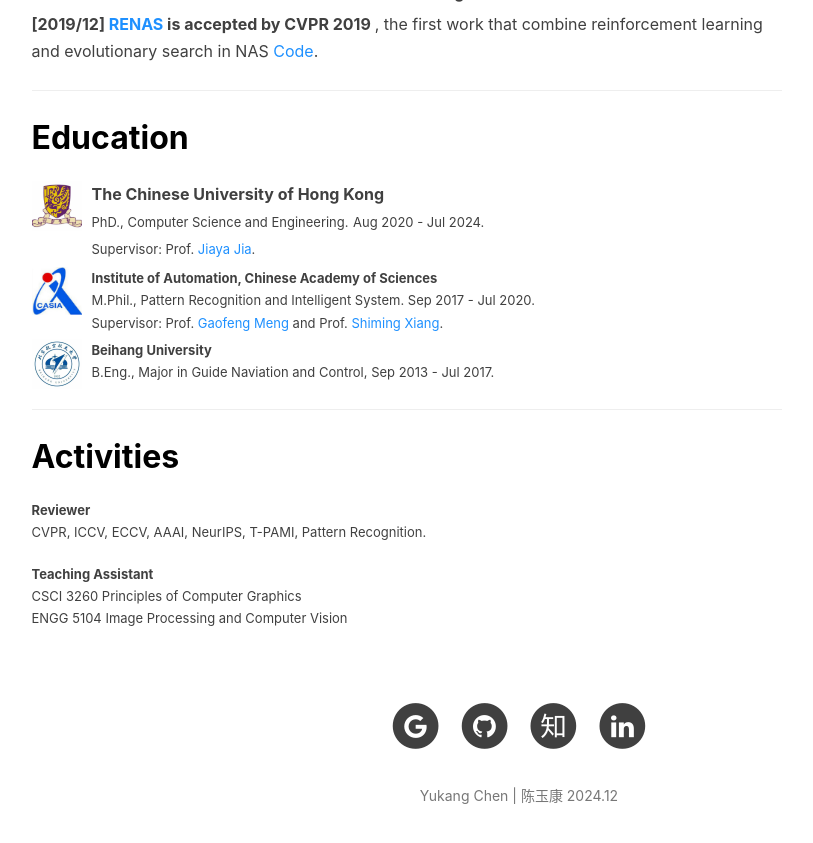
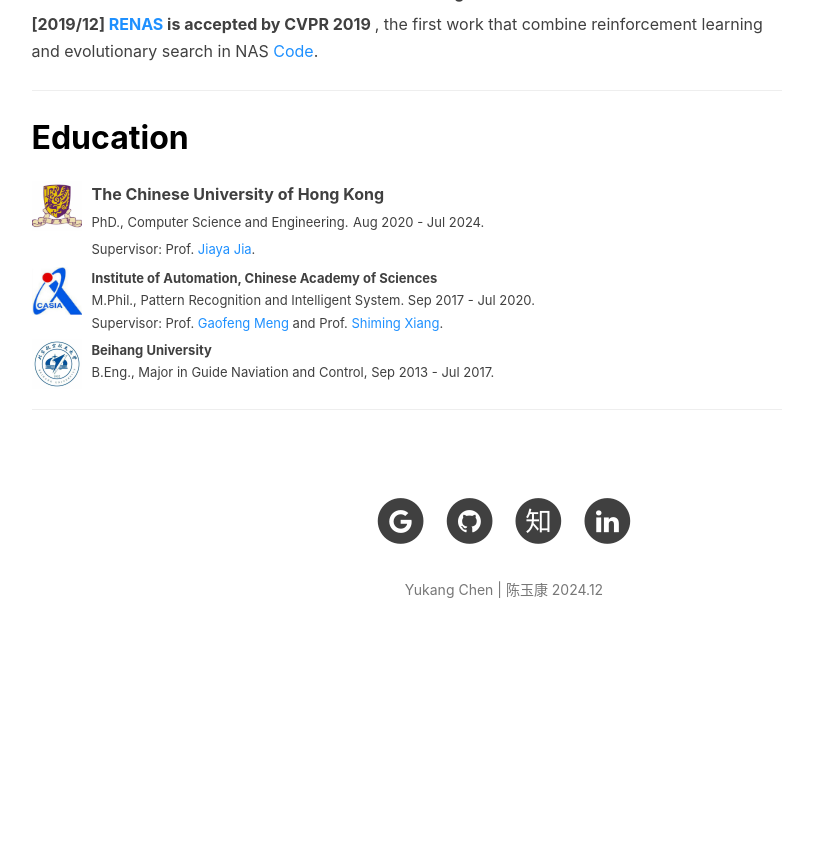
Before and after one commit to yukang2017/yukang2017.github.io, a Jekyll site: the page built from index.html, in a window 1280 px wide and 900 px high, scrolled down 1785 px. Shown: the top 843 px of the window, without its empty margins (136-949 px from the left). Built offline with Jekyll 4.4.1, drawn with Linux system fonts in a browser that asks for light colours; nearby versions of some CDN libraries; the list of posts is cut into pages by our own code; comment, search, counter and statistics services are not loaded; after the commit the page ends 2479 px from its top, so only the background shows below that.

Commit message:
Update index.html

```diff
--- a/index.html
+++ b/index.html
@@ -210,28 +210,3 @@ description: ""
 
 </div>
 <hr>
-
-<div class="post-preview">
-	<strong><font size="6" color="Black">Activities</font></strong>
-		<div class="media">
-			<div class="media-body">
-				<p class="media-heading">
-					<strong>
-						 Reviewer
-				 </strong><br>
-					<font size="2.7"> CVPR, ICCV, ECCV, AAAI, NeurIPS, T-PAMI, Pattern Recognition.</font><br>
-				</p>
-			</div>
-		<div class="media">
-			<div class="media-body">
-				<p class="media-heading">
-					<strong>
-						 Teaching Assistant
-				 </strong><br>
-					<font size="2.7"> CSCI 3260 Principles of Computer Graphics </font><br>
-					<font size="2.7"> ENGG 5104 Image Processing and Computer Vision </font>
-					<br>
-				</p>
-			</div>
-		</div>
-</div>
```
